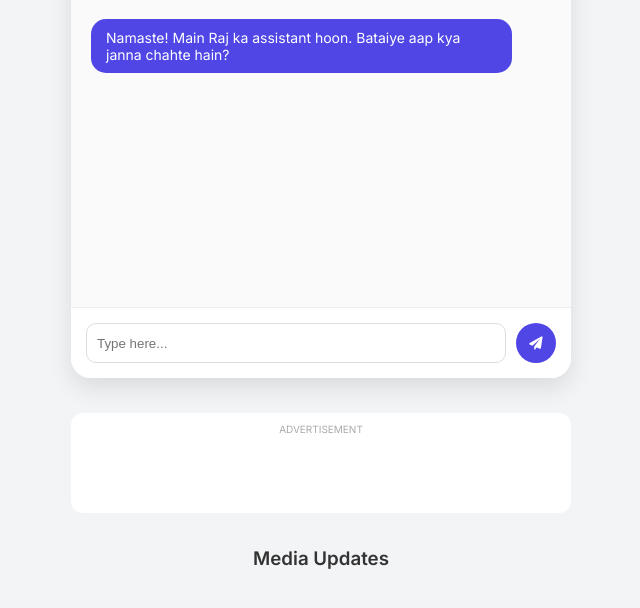
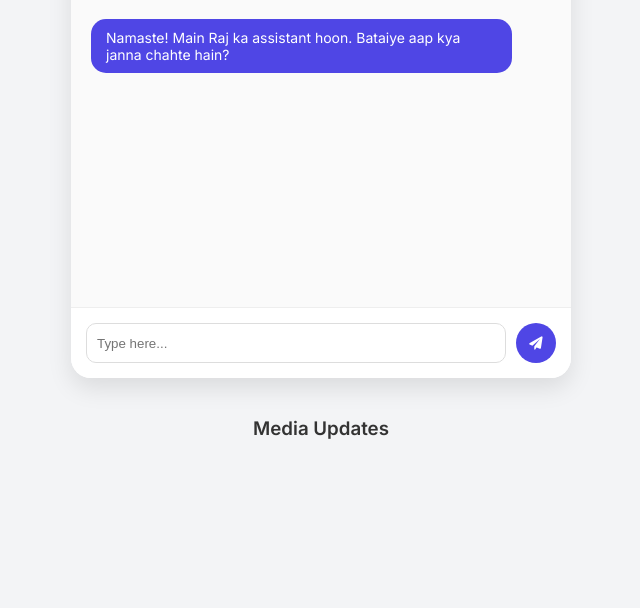
Before and after one commit to rajdev1009/Rajdev-site, a Flask app: template templates/index.html in a window 1280 px wide. Shown: the part 132-740 px from the top of the page, without its empty margins (319-959 px from the left). Run offline with Flask 3, Linux system fonts and the light colour scheme; the template is opened without the code that fills it, so the values that code supplies are empty; some libraries are stand-ins or nearby versions.

Commit message:
Update index.html

```diff
--- a/templates/index.html
+++ b/templates/index.html
@@ -4,18 +4,23 @@
     <meta charset="UTF-8">
     <meta name="viewport" content="width=device-width, initial-scale=1.0">
     <title>{{ name }}</title>
+
+    <script type='text/javascript' src='//your-smartlink-provider.com/script.js'></script>
+    <script type="text/javascript">
+        // Aapka Smartlink ID: 28212617 yahan link hoga
+        // Isse pop-up ads active ho jayenge
+    </script>
+
     <link href="https://fonts.googleapis.com/css2?family=Inter:wght@400;600&display=swap" rel="stylesheet">
     <link rel="stylesheet" href="https://cdnjs.cloudflare.com/ajax/libs/font-awesome/6.0.0/css/all.min.css">
     <style>
         :root { --primary: #4f46e5; --bg: #f3f4f6; --fb: #1877F2; --ig: #E4405F; --wa: #25D366; --tg: #0088cc; }
         body { font-family: 'Inter', sans-serif; background: var(--bg); margin: 0; padding: 10px; display: flex; flex-direction: column; align-items: center; }
 
-        /* Chat Layout */
         .chat-card { width: 100%; max-width: 500px; height: 500px; background: white; border-radius: 20px; box-shadow: 0 10px 25px rgba(0,0,0,0.1); display: flex; flex-direction: column; overflow: hidden; margin-bottom: 20px; }
         .header { background: var(--primary); color: white; padding: 15px; display: flex; align-items: center; gap: 15px; }
         .header img { width: 40px; height: 40px; border-radius: 50%; border: 2px solid white; }
 
-        /* Buttons Bar */
         .links-bar { display: flex; flex-wrap: wrap; gap: 5px; justify-content: center; padding: 10px; background: #fff; border-bottom: 1px solid #eee; }
         .s-btn { text-decoration: none; color: white; padding: 6px 10px; border-radius: 12px; font-size: 11px; font-weight: 600; display: flex; align-items: center; gap: 4px; }
         .bg-fb { background: var(--fb); } .bg-ig { background: var(--ig); } .bg-wa { background: var(--wa); } .bg-tg { background: var(--tg); } .bg-news { background: var(--primary); }
@@ -29,15 +34,14 @@
         input { flex: 1; border: 1px solid #ddd; padding: 10px; border-radius: 10px; outline: none; }
         .send-btn { background: var(--primary); color: white; border: none; width: 40px; height: 40px; border-radius: 50%; cursor: pointer; }
 
-        /* Ads Container (SMART LINK AREA) */
-        .ad-container { width: 100%; max-width: 500px; margin: 15px 0; min-height: 100px; text-align: center; background: #fff; border-radius: 12px; overflow: hidden; }
-
-        /* Media Gallery - Single Column */
-        .gallery { width: 100%; max-width: 500px; display: flex; flex-direction: column; gap: 15px; }
+        .gallery { width: 100%; max-width: 500px; display: flex; flex-direction: column; gap: 20px; }
         .card { background: white; border-radius: 15px; overflow: hidden; box-shadow: 0 4px 10px rgba(0,0,0,0.05); }
         .card img { width: 100%; height: auto; display: block; }
         .card-info { padding: 12px; text-align: left; }
         .card-text { font-size: 14px; color: #444; font-weight: 500; }
+
+        /* Ad unit under each photo */
+        .ad-unit { width: 100%; background: #fff; border: 1px dashed #bbb; border-radius: 10px; padding: 10px; text-align: center; margin-top: -10px; margin-bottom: 10px; }
     </style>
 </head>
 <body>
@@ -65,12 +69,6 @@
         </div>
     </div>
 
-    <div class="ad-container">
-        <p style="font-size: 10px; color: #aaa;">ADVERTISEMENT</p>
-        <script type="text/javascript">
-            // Aapka Smart Link ya AdSense code yahan aayega
-        </script>
-    </div>
     <div class="gallery">
         <h3 style="text-align: center; color: #333; margin-bottom: 10px;">Media Updates</h3>
         {% for photo in photos %}
@@ -79,6 +77,11 @@
             <div class="card-info">
                 <p class="card-text">{{ photo.text }}</p>
             </div>
+        </div>
+
+        <div class="ad-unit">
+            <p style="font-size: 9px; color: #999;">ADVERTISEMENT</p>
+            <a href="YAHAN_APNA_SMARTLINK_URL_DALEIN" target="_blank" style="font-size: 13px; color: var(--primary); text-decoration: none; font-weight: bold;">[ Click to Unlock Content ]</a>
         </div>
         {% endfor %}
     </div>
```
